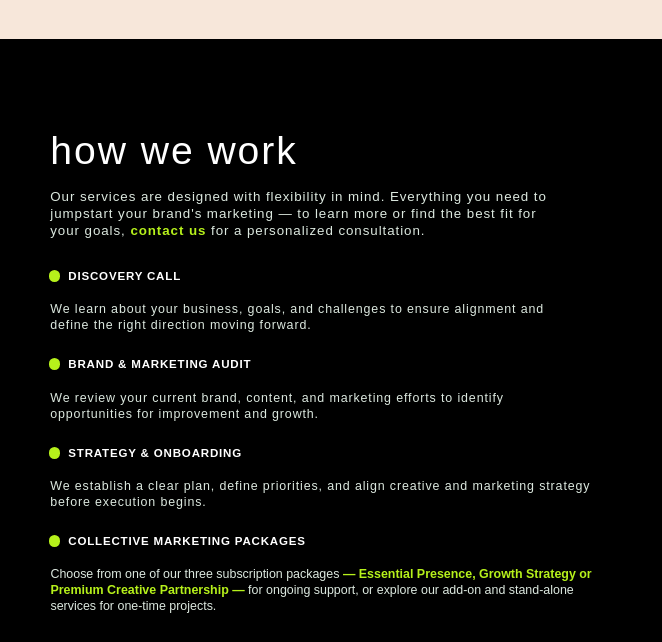
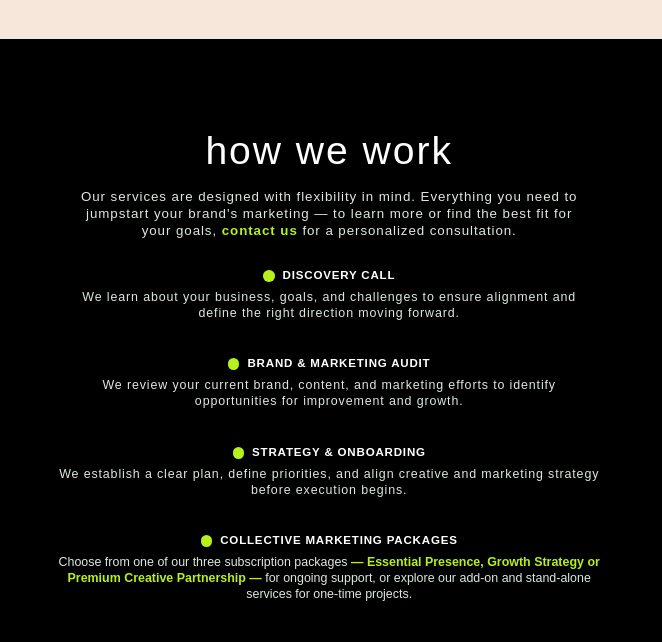
Before and after one commit to aririkushimeikito/dlcollectivemarketing, a plain HTML site: page meet-us/index.html in a window 1280 px wide. Shown: the part 2380-3022 px from the top of the page, 618-1280 px from the left. Drawn offline with Linux system fonts and the light colour scheme; grey boxes are pictures that could not be loaded; a web font is replaced by a local one.

Commit message:
meet-us: center the 'how we work' content on desktop too
The desktop content was hand-positioned left-aligned in the right column;
now centered (heading, intro, steps) within that column, matching the
mobile view. Palm image stays on the left.

Co-Authored-By: Claude Opus 4.8 <noreply@anthropic.com>
Claude-Session: https://claude.ai/code/session_01QsVH8b9P2x4XotyHbJRqsD

```diff
--- a/meet-us.css
+++ b/meet-us.css
@@ -66,6 +66,13 @@
 .mu-step p{position:absolute;left:.18rem;top:3.5rem;margin:0;font-size:1.4rem;line-height:1.8rem;font-weight:400;letter-spacing:.07em;color:#DCE8DF;white-space:nowrap}
 .mu-step-2 p{top:3.52rem}.mu-step-3 p{top:3.44rem}.mu-step-4 p{top:3.47rem;left:.2rem;letter-spacing:0}
 .mu-step p strong{color:#B6F11B;font-weight:700}
+/* desktop: centre the 'how we work' content within the right column (palm stays on the left) */
+.mu-how .mu-h2{left:48%;right:0;width:auto;text-align:center}
+.mu-how-body{left:48%;right:0;width:auto;text-align:center}
+.mu-how .mu-step{left:48%;right:0;width:auto;text-align:center}
+.mu-how .mu-step .mu-dot{position:static;display:inline-block;vertical-align:middle;margin-right:.9rem}
+.mu-how .mu-step h3{position:static;display:inline-block;vertical-align:middle;left:auto;top:auto}
+.mu-how .mu-step p{position:static;left:auto;top:auto;margin-top:.8rem}
 
 /* ---- Our clients say it best (1440 × 830) ---- */
 .mu-clients{position:relative;height:83rem;background:#000 url(media/images/meet/clients-glass.jpg) no-repeat;background-size:100% auto;background-position:0 -8.28rem}
--- a/meet-us/index.html
+++ b/meet-us/index.html
@@ -11,7 +11,7 @@
 <link rel="stylesheet" href="https://fonts.googleapis.com/css2?family=Mr+Bedfort&display=swap">
 <link rel="stylesheet" href="../styles.css?v=106">
 <link rel="stylesheet" href="../home.css?v=26">
-<link rel="stylesheet" href="../meet-us.css?v=25">
+<link rel="stylesheet" href="../meet-us.css?v=26">
 <script>
 (function(){function f(){var w=document.documentElement.clientWidth;var fs=w>=1200?Math.min(w,1920)/144:10;document.documentElement.style.fontSize=fs.toFixed(4)+'px'}f();window.addEventListener('resize',f);window.addEventListener('orientationchange',f)})();
 </script>
```
